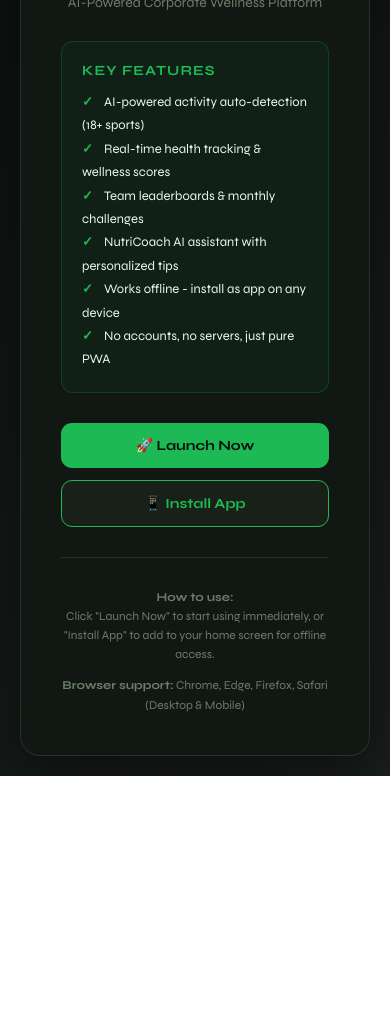
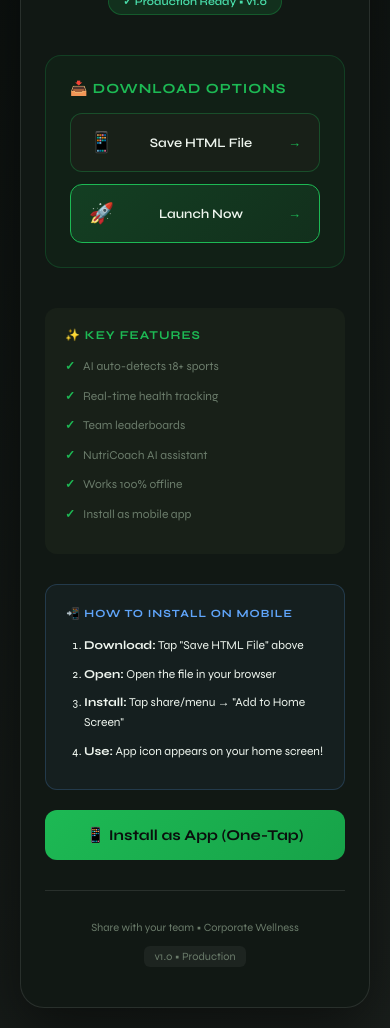
Before and after one commit to HISMA1/nutrivitafit, a plain HTML site: page index.html in a window 390 px wide. Shown: the part 261-1289 px from the top of the page. Before the commit the page ends 1037 px from the top, so only its background shows below. Drawn offline with Linux system fonts and the light colour scheme.

Commit message:
Update download page for mobile app installation

```diff
--- a/index.html
+++ b/index.html
@@ -2,15 +2,19 @@
 <html lang="en">
 <head>
   <meta charset="UTF-8">
-  <meta name="viewport" content="width=device-width, initial-scale=1.0">
-  <meta name="description" content="Download Nutrivita Fit - AI-powered wellness app for corporate teams">
-  <title>Download Nutrivita Fit</title>
+  <meta name="viewport" content="width=device-width, initial-scale=1.0, maximum-scale=1.0, user-scalable=no">
+  <meta name="apple-mobile-web-app-capable" content="yes">
+  <meta name="apple-mobile-web-app-status-bar-style" content="black-translucent">
+  <meta name="theme-color" content="#1DB954">
+  <meta name="description" content="Nutrivita Fit - AI-powered wellness tracking app. Download now!">
+  <title>Nutrivita Fit - Download App</title>
   <link href="https://fonts.googleapis.com/css2?family=Syne:wght@400;600;700;800&display=swap" rel="stylesheet">
   <style>
     * {
       margin: 0;
       padding: 0;
       box-sizing: border-box;
+      -webkit-tap-highlight-color: transparent;
     }
     body {
       font-family: 'Syne', sans-serif;
@@ -20,175 +24,306 @@
       align-items: center;
       justify-content: center;
       padding: 20px;
+      color: #EEF5EE;
     }
     .container {
-      max-width: 600px;
+      width: 100%;
+      max-width: 480px;
       background: #111814;
       border: 1px solid rgba(255,255,255,0.1);
-      border-radius: 20px;
-      padding: 40px;
-      text-align: center;
+      border-radius: 24px;
+      padding: 40px 24px;
       box-shadow: 0 20px 60px rgba(0,0,0,0.5);
     }
+    .header {
+      text-align: center;
+      margin-bottom: 40px;
+    }
     .logo {
-      width: 80px;
-      height: 80px;
-      background: #1DB954;
-      border-radius: 20px;
+      width: 90px;
+      height: 90px;
+      background: linear-gradient(135deg, #1DB954 0%, #17A349 100%);
+      border-radius: 24px;
       display: flex;
       align-items: center;
       justify-content: center;
       margin: 0 auto 20px;
-      font-size: 40px;
+      font-size: 48px;
+      box-shadow: 0 10px 30px rgba(29,185,84,0.3);
     }
     h1 {
-      color: #EEF5EE;
-      font-size: 32px;
-      margin-bottom: 10px;
+      font-size: 28px;
+      margin-bottom: 8px;
       letter-spacing: -0.5px;
     }
-    .subtitle {
+    .tagline {
       color: #6B7C6B;
+      font-size: 13px;
+      margin-bottom: 8px;
+    }
+    .badge {
+      display: inline-block;
+      padding: 6px 14px;
+      background: rgba(29,185,84,0.15);
+      border: 1px solid rgba(29,185,84,0.3);
+      color: #4ADEAB;
+      border-radius: 20px;
+      font-size: 11px;
+      font-weight: 600;
+      margin-top: 12px;
+    }
+    .download-section {
+      margin: 40px 0;
+      padding: 24px;
+      background: rgba(29,185,84,0.05);
+      border: 1px solid rgba(29,185,84,0.2);
+      border-radius: 16px;
+    }
+    .download-title {
       font-size: 14px;
-      margin-bottom: 30px;
+      font-weight: 700;
+      color: #1DB954;
+      text-transform: uppercase;
+      letter-spacing: 1px;
+      margin-bottom: 16px;
+    }
+    .download-options {
+      display: flex;
+      flex-direction: column;
+      gap: 12px;
+    }
+    .download-btn {
+      display: flex;
+      align-items: center;
+      justify-content: space-between;
+      padding: 16px 18px;
+      background: #182018;
+      border: 1px solid rgba(29,185,84,0.3);
+      border-radius: 12px;
+      color: #EEF5EE;
+      font-family: 'Syne', sans-serif;
+      font-size: 13px;
+      font-weight: 600;
+      cursor: pointer;
+      transition: all 0.2s;
+      text-decoration: none;
+    }
+    .download-btn:hover, .download-btn:active {
+      background: rgba(29,185,84,0.1);
+      border-color: #1DB954;
+      transform: translateX(4px);
+    }
+    .download-icon {
+      font-size: 20px;
+    }
+    .arrow {
+      color: #1DB954;
+      font-weight: 700;
     }
     .features {
-      text-align: left;
-      background: rgba(29,185,84,0.05);
-      border: 1px solid rgba(29,185,84,0.2);
+      margin: 30px 0;
+      padding: 20px;
+      background: #182018;
       border-radius: 12px;
-      padding: 20px;
-      margin: 30px 0;
     }
     .features h3 {
+      font-size: 12px;
       color: #1DB954;
-      font-size: 14px;
-      margin-bottom: 12px;
       text-transform: uppercase;
       letter-spacing: 1px;
+      margin-bottom: 14px;
+      font-weight: 700;
     }
-    .features ul {
+    .features-list {
       list-style: none;
-      color: #EEF5EE;
-      font-size: 13px;
+      font-size: 12px;
       line-height: 1.8;
+      color: #6B7C6B;
     }
-    .features li:before {
-      content: "✓ ";
+    .features-list li {
+      display: flex;
+      align-items: flex-start;
+      gap: 8px;
+      margin-bottom: 8px;
+    }
+    .features-list li:before {
+      content: "✓";
       color: #1DB954;
       font-weight: bold;
-      margin-right: 8px;
+      flex-shrink: 0;
     }
-    .cta-buttons {
-      display: flex;
-      gap: 12px;
-      margin: 30px 0;
-      flex-wrap: wrap;
-      justify-content: center;
-    }
-    .btn {
-      flex: 1;
-      min-width: 140px;
-      padding: 14px 24px;
+    .cta-button {
+      width: 100%;
+      padding: 16px;
+      background: linear-gradient(135deg, #1DB954 0%, #17A349 100%);
+      color: #0A0F0D;
       border: none;
-      border-radius: 11px;
+      border-radius: 12px;
       font-family: 'Syne', sans-serif;
-      font-size: 14px;
+      font-size: 15px;
       font-weight: 700;
       cursor: pointer;
       transition: all 0.2s;
-      text-decoration: none;
-      display: inline-block;
+      margin-top: 20px;
     }
-    .btn-primary {
-      background: #1DB954;
-      color: #0A0F0D;
+    .cta-button:hover, .cta-button:active {
+      transform: translateY(-2px);
+      box-shadow: 0 12px 35px rgba(29,185,84,0.4);
     }
-    .btn-primary:hover {
-      transform: translateY(-2px);
-      box-shadow: 0 10px 30px rgba(29,185,84,0.3);
+    .install-steps {
+      margin-top: 30px;
+      padding: 20px;
+      background: rgba(96,165,250,0.05);
+      border: 1px solid rgba(96,165,250,0.2);
+      border-radius: 12px;
+      font-size: 12px;
+      line-height: 1.7;
+      color: #6B7C6B;
     }
-    .btn-secondary {
-      background: #182018;
-      color: #1DB954;
-      border: 1px solid #1DB954;
+    .install-steps h4 {
+      color: #60A5FA;
+      font-size: 11px;
+      text-transform: uppercase;
+      letter-spacing: 1px;
+      margin-bottom: 12px;
+      font-weight: 700;
     }
-    .btn-secondary:hover {
-      background: rgba(29,185,84,0.1);
+    .steps {
+      list-style: decimal;
+      margin-left: 18px;
+      color: #EEF5EE;
     }
-    .info {
+    .steps li {
+      margin-bottom: 8px;
+    }
+    .footer {
+      text-align: center;
       margin-top: 30px;
       padding-top: 30px;
       border-top: 1px solid rgba(255,255,255,0.1);
+      font-size: 11px;
       color: #6B7C6B;
+    }
+    .version {
+      display: inline-block;
+      padding: 4px 10px;
+      background: rgba(255,255,255,0.05);
+      border-radius: 6px;
+      margin-top: 12px;
+    }
+    @media (max-width: 380px) {
+      .container {
+        padding: 30px 16px;
+      }
+      h1 {
+        font-size: 24px;
+      }
+      .download-btn {
         font-size: 12px;
-      line-height: 1.6;
+        padding: 14px 16px;
       }
-    .status {
-      display: inline-block;
-      padding: 6px 12px;
-      background: rgba(29,185,84,0.15);
-      color: #1DB954;
-      border-radius: 20px;
-      font-size: 11px;
-      font-weight: 600;
-      margin-bottom: 20px;
     }
   </style>
 </head>
 <body>
 <div class="container">
-  <div class="logo">♻️</div>
-  <span class="status">✓ Production Ready</span>
+  <!-- Header -->
+  <div class="header">
+    <div class="logo">🌿</div>
     <h1>Nutrivita Fit</h1>
-  <p class="subtitle">AI-Powered Corporate Wellness Platform</p>
+    <p class="tagline">AI-Powered Wellness & Fitness Tracker</p>
+    <div class="badge">✓ Production Ready • v1.0</div>
+  </div>
 
+  <!-- Download Section -->
+  <div class="download-section">
+    <div class="download-title">📥 Download Options</div>
+    <div class="download-options">
+      <a href="https://raw.githubusercontent.com/HISMA1/nutrivitafit/main/nutrivita-fit.html" class="download-btn" download="nutrivita-fit.html">
+        <span class="download-icon">📱</span>
+        <span>Save HTML File</span>
+        <span class="arrow">→</span>
+      </a>
+      <button class="download-btn" onclick="launchApp()" style="border: none; background: linear-gradient(135deg, rgba(29,185,84,0.2) 0%, rgba(29,185,84,0.1) 100%); border: 1px solid #1DB954;">
+        <span class="download-icon">🚀</span>
+        <span>Launch Now</span>
+        <span class="arrow">→</span>
+      </button>
+    </div>
+  </div>
+
+  <!-- Features -->
   <div class="features">
-    <h3>Key Features</h3>
-    <ul>
-      <li>AI-powered activity auto-detection (18+ sports)</li>
-      <li>Real-time health tracking & wellness scores</li>
-      <li>Team leaderboards & monthly challenges</li>
-      <li>NutriCoach AI assistant with personalized tips</li>
-      <li>Works offline - install as app on any device</li>
-      <li>No accounts, no servers, just pure PWA</li>
+    <h3>✨ Key Features</h3>
+    <ul class="features-list">
+      <li>AI auto-detects 18+ sports</li>
+      <li>Real-time health tracking</li>
+      <li>Team leaderboards</li>
+      <li>NutriCoach AI assistant</li>
+      <li>Works 100% offline</li>
+      <li>Install as mobile app</li>
     </ul>
   </div>
 
-  <div class="cta-buttons">
-    <a href="nutrivita-fit.html" class="btn btn-primary">🚀 Launch Now</a>
-    <button class="btn btn-secondary" onclick="installApp()">📱 Install App</button>
+  <!-- Install as App -->
+  <div class="install-steps">
+    <h4>📲 How to Install on Mobile</h4>
+    <ol class="steps">
+      <li><strong>Download:</strong> Tap "Save HTML File" above</li>
+      <li><strong>Open:</strong> Open the file in your browser</li>
+      <li><strong>Install:</strong> Tap share/menu → "Add to Home Screen"</li>
+      <li><strong>Use:</strong> App icon appears on your home screen!</li>
+    </ol>
   </div>
 
-  <div class="info">
-    <p><strong>How to use:</strong></p>
-    <p>Click "Launch Now" to start using immediately, or "Install App" to add to your home screen for offline access.</p>
-    <p style="margin-top: 12px;"><strong>Browser support:</strong> Chrome, Edge, Firefox, Safari (Desktop & Mobile)</p>
+  <!-- Alternative Installation -->
+  <button class="cta-button" onclick="installPWA()">
+    📱 Install as App (One-Tap)
+  </button>
+
+  <!-- Footer -->
+  <div class="footer">
+    <p>Share with your team • Corporate Wellness</p>
+    <div class="version">v1.0 • Production</div>
   </div>
 </div>
 
 <script>
-if ('serviceWorker' in navigator && 'caches' in window) {
-  navigator.serviceWorker.register('service-worker.js').catch(err => {
-    console.log('SW registration failed:', err);
+// Register Service Worker for offline support
+if ('serviceWorker' in navigator) {
+  navigator.serviceWorker.register('https://raw.githubusercontent.com/HISMA1/nutrivitafit/main/service-worker.js').catch(err => {
+    console.log('SW registration optional:', err);
   });
 }
 
-function installApp() {
+function launchApp() {
+  window.location.href = 'https://raw.githubusercontent.com/HISMA1/nutrivitafit/main/nutrivita-fit.html';
+}
+
 let deferredPrompt;
-
 window.addEventListener('beforeinstallprompt', (e) => {
   e.preventDefault();
   deferredPrompt = e;
+});
+
+function installPWA() {
   if (deferredPrompt) {
     deferredPrompt.prompt();
+    deferredPrompt.userChoice.then((choiceResult) => {
+      if (choiceResult.outcome === 'accepted') {
+        console.log('PWA installed');
       }
+      deferredPrompt = null;
     });
-
-  if (!deferredPrompt) {
-    alert('Installation not available on this browser. Try:\n- Desktop: Chrome menu → "Install Nutrivita Fit"\n- Mobile: Browser menu → "Add to Home Screen"');
+  } else {
+    // Fallback for browsers that don't support install prompt
+    alert('To install:\n\n📱 Mobile: Tap menu (⋮) → "Add to Home Screen"\n💻 Desktop: Ctrl+D or Cmd+D to bookmark');
   }
 }
+
+// Log app usage
+console.log('Nutrivita Fit App Download Portal - v1.0');
+console.log('Ready to install and use offline!');
 </script>
 </body>
 </html>
```
Lines whose indentation alone changed are shown as unchanged.
